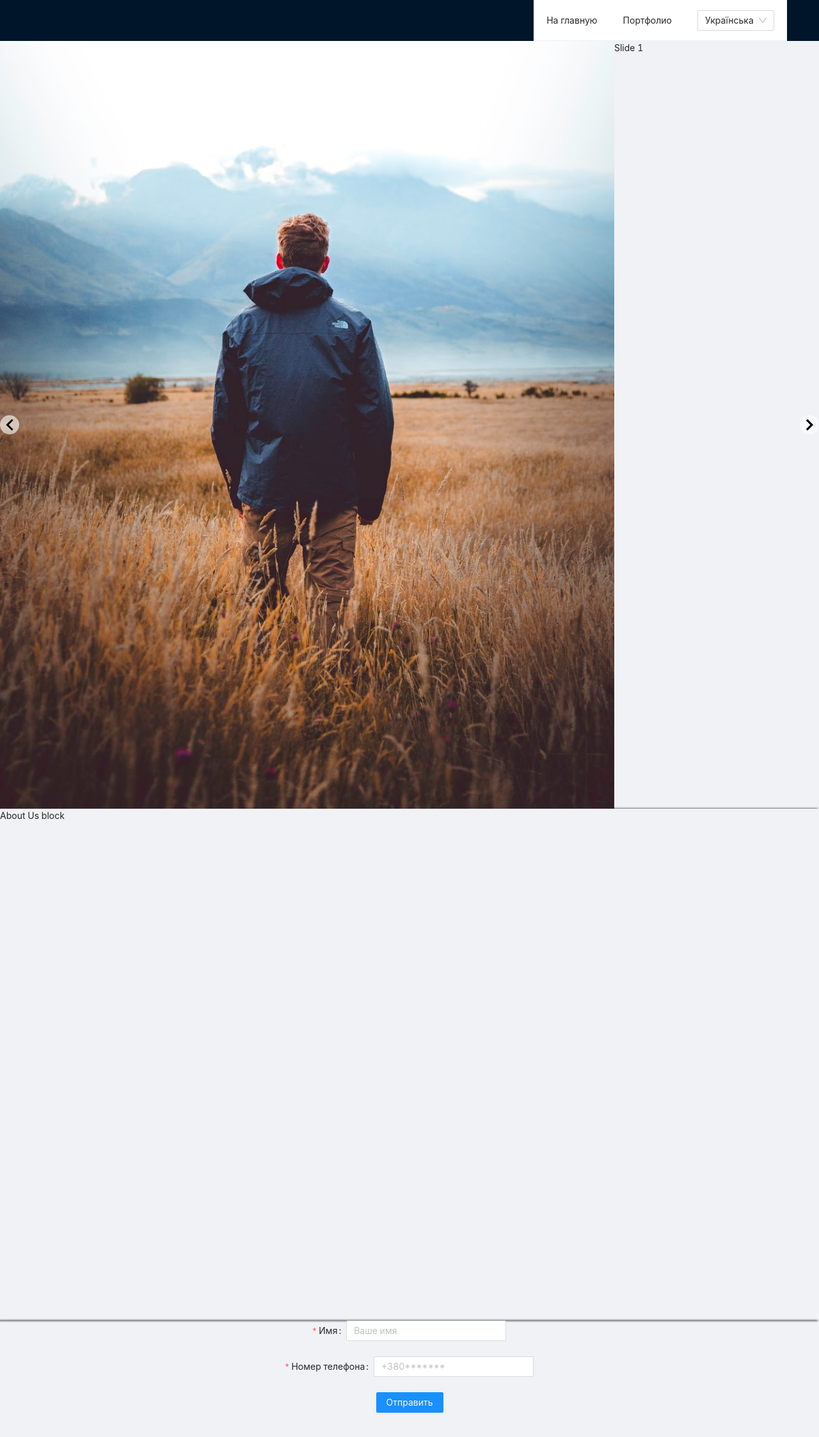
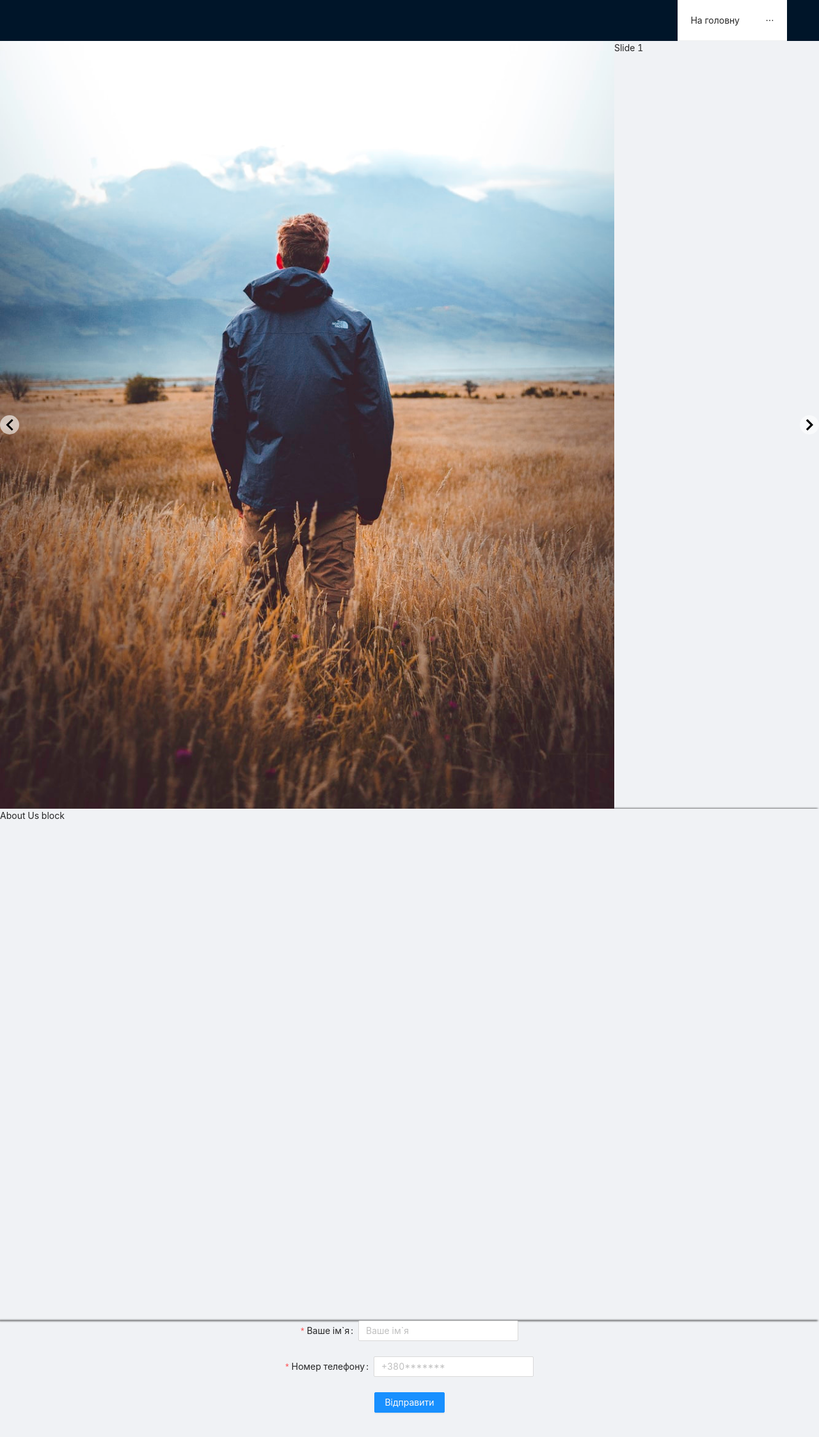
Before and after one commit to Bohdan-Zavhorodskyi/landing-proj, a React (Create React App) app: page / in a window 1280 px wide. Shown: the top 2246 px of the page at 64% size. Built offline with nearby package versions, Linux system fonts and the light colour scheme.

Commit message:
Added localization support

```diff
--- a/package.json
+++ b/package.json
@@ -9,6 +9,8 @@
     "@testing-library/user-event": "^7.2.1",
     "antd": "^4.7.2",
     "i18next": "^19.8.2",
+    "i18next-browser-languagedetector": "^6.0.1",
+    "i18next-http-backend": "^1.0.21",
     "react": "^16.14.0",
     "react-dom": "^16.14.0",
     "react-i18next": "^11.7.3",
--- /dev/null
+++ b/public/locales/ua/translation.json
@@ -0,0 +1,18 @@
+{
+  "main": {
+    "header": "Вітаємо",
+    "name": "Ім`я",
+    "phone": "Номер телефону",
+    "your name": "Ваше ім`я",
+    "alert name": "Введіть ваше ім`я!",
+    "alert phone": "Введіть ваш номер!",
+    "send button": "Відправити"
+  },
+  "navigation": {
+    "main": "На головну",
+    "portfolio": "Портфоліо"
+  },
+  "portfolio": {
+    "welcome": "Тут буде портфоліо"
+  }
+}
--- a/src/App.js
+++ b/src/App.js
@@ -1,28 +1,44 @@
-import React from "react";
-import {
-  BrowserRouter as Router,
-  Switch,
-  Route
-} from "react-router-dom";
-import { Layout } from 'antd';
+import React, { useState } from "react";
+import { BrowserRouter as Router, Switch, Route } from "react-router-dom";
+import { Layout, Spin, Space } from "antd";
+import { useTranslation } from "react-i18next";
 
 import OurProduct from "./Components/OurProduct";
 import AboutUs from "./Components/AboutUs";
 import FeedbackForm from "./Components/FeedbackForm";
-import Portfolio from './Components/Portfolio';
-import HeaderNav from './Components/Header';
+import Portfolio from "./Components/Portfolio";
+import HeaderNav from "./Components/Header";
 
-import 'antd/dist/antd.css';
+import "antd/dist/antd.css";
 import "./App.css";
 
 const { Header, Footer, Content } = Layout;
 
 const App = () => {
+  const { i18n } = useTranslation();
+  const [isLoading, setIsLoading] = useState(true);
+
+  const changeLanguage = (lng) => {
+    i18n.changeLanguage(lng);
+  };
+
+  i18n.on("initialized", () => {
+    setIsLoading(false);
+  });
+
+  if (isLoading) {
+    return (
+      <Space>
+        <Spin size="large" />
+      </Space>
+    );
+  }
+
   return (
     <Router>
       <Layout>
         <Header>
-          <HeaderNav />
+          <HeaderNav changeLanguage={changeLanguage} />
         </Header>
         <Content>
           <Switch>
@@ -40,6 +56,6 @@ const App = () => {
       </Layout>
     </Router>
   );
-}
+};
 
 export default App;
--- a/src/Components/FeedbackForm/index.jsx
+++ b/src/Components/FeedbackForm/index.jsx
@@ -1,16 +1,18 @@
 import React, { useState } from "react";
 import useStyles from "./styles";
 import { Form, Input, Button } from "antd";
+import { useTranslation, Trans } from "react-i18next";
 
 const FeedbackForm = () => {
   const classes = useStyles();
+  const { t } = useTranslation();
+
   const [formData, setFormData] = useState({ username: "", phoneNumber: "" });
 
   const handleSubmit = ({ username, phoneNumber }) => {
     setFormData({ username, phoneNumber });
+    console.log(formData, "formData");
   };
-
-  console.log(formData, "formData");
 
   const onFinishFailed = (errorInfo) => {
     console.log("Failed:", errorInfo);
@@ -25,22 +27,22 @@ const FeedbackForm = () => {
       >
         <div className={classes.formItemsWrap}>
           <Form.Item
-            label="Имя"
+            label={t('main.your name') + ':'}
             name="username"
             className={classes.formItem}
-            rules={[{ required: true, message: "Введите имя!" }]}
+            rules={[{ required: true, message: `${t('main.alert name')}` }]}
           >
             <Input
               className={classes.input}
               autoComplete="off"
-              placeholder="Ваше имя"
+              placeholder={t('main.your name')}
             />
           </Form.Item>
           <Form.Item
-            label="Номер телефона:"
+            label={t('main.phone') + ':'}
             name="phoneNumber"
             className={classes.formItem}
-            rules={[{ required: true, message: "Введите номер телефона!" }]}
+            rules={[{ required: true, message: `${t('main.alert phone')}` }]}
           >
             <Input
               className={classes.input}
@@ -51,7 +53,9 @@ const FeedbackForm = () => {
           </Form.Item>
           <Form.Item>
             <Button type="primary" htmlType="submit">
-              Отправить
+              <Trans i18nKey="main.send button">
+                Відправити
+              </Trans>
             </Button>
           </Form.Item>
         </div>
--- a/src/Components/Header/index.jsx
+++ b/src/Components/Header/index.jsx
@@ -1,27 +1,36 @@
-import React from "react";
-import {
-  Link
-} from "react-router-dom";
-import { Select, Menu } from 'antd';
+import React, { useState } from "react";
+import { Link } from "react-router-dom";
+import { Select, Menu } from "antd";
+import { useTranslation } from "react-i18next";
 
 const { Option } = Select;
 
-const Header = () => {
+const HeaderNav = ({ changeLanguage }) => {
+  const { t } = useTranslation();
+  const [optionValue, setOptionValue] = useState("uk");
 
+  const setNewValue = (value) => {
+    setOptionValue(value);
+    changeLanguage(value);
+  };
 
   return (
-    <div className='nav-wrapper'>
+    <div className="nav-wrapper">
       <Menu mode="horizontal">
         <Menu.Item key="index">
-          <Link to="/">На главную</Link>
+          <Link to="/">{t("navigation.main")}</Link>
         </Menu.Item>
         <Menu.Item key="portfolio">
-          <Link to="/portfolio">Портфолио</Link>
+          <Link to="/portfolio">{t("navigation.portfolio")}</Link>
         </Menu.Item>
         <Menu.Item>
-          <Select defaultValue="uk" style={{ width: 120 }}>
+          <Select
+            value={optionValue}
+            style={{ width: 120 }}
+            onChange={setNewValue}
+          >
             <Option value="uk">Українська</Option>
-            <Option value="rus">Русский</Option>
+            <Option value="ru">Русский</Option>
             <Option value="en">English</Option>
           </Select>
         </Menu.Item>
@@ -30,4 +39,4 @@ const Header = () => {
   );
 };
 
-export default Header;
+export default HeaderNav;
--- a/src/Components/Portfolio/index.jsx
+++ b/src/Components/Portfolio/index.jsx
@@ -1,9 +1,18 @@
 import React from "react";
+import { Trans } from "react-i18next";
+
 import useStyles from "./styles";
 
 const Portfolio = () => {
   const classes = useStyles();
-  return <div className={classes.root}>Page with all from portfolio</div>;
+
+  return (
+    <div className={classes.root}>
+      <Trans i18nKey="portfolio.welcome">
+        Тут буде портфоліо
+      </Trans>
+    </div>
+  );
 };
 
 export default Portfolio;
--- /dev/null
+++ b/src/i18n.js
@@ -0,0 +1,18 @@
+import i18n from 'i18next';
+import Backend from 'i18next-http-backend';
+import LanguageDetector from 'i18next-browser-languagedetector';
+import { initReactI18next } from 'react-i18next';
+
+i18n
+  .use(Backend)
+  // .use(LanguageDetector)
+  .use(initReactI18next)
+  .init({
+    fallbackLng: 'ua',
+
+    react: {
+      useSuspense: false
+    }
+  });
+
+export default i18n;
--- a/src/index.js
+++ b/src/index.js
@@ -3,6 +3,7 @@ import ReactDOM from "react-dom";
 import "./index.css";
 import App from "./App";
 import * as serviceWorker from "./serviceWorker";
+import "./i18n";
 
 ReactDOM.render(<App />, document.getElementById("root"));
 
```
Also changed, not shown: public/locales/en/translation.json (added, +18 -0 lines), public/locales/ru/translation.json (added, +18 -0 lines).
